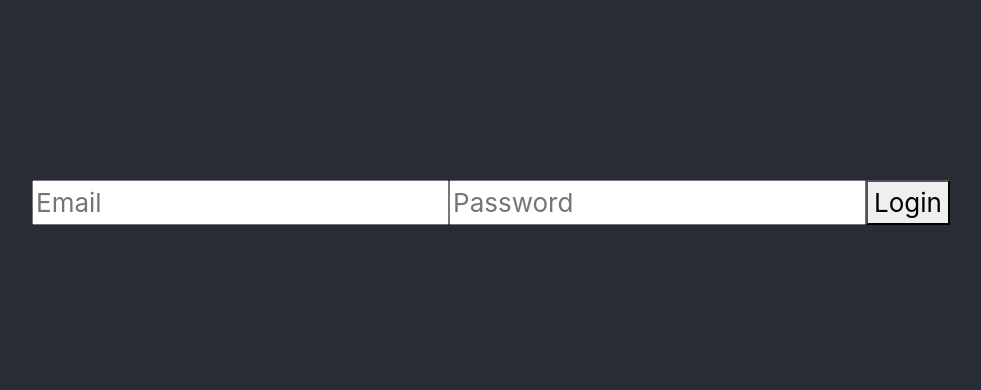
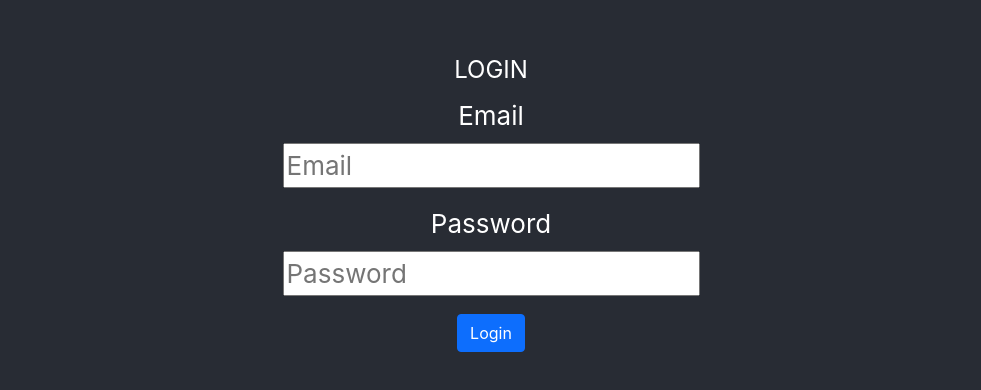
Before and after one commit to Phattharapha/project-react, a React (Create React App) app in the folder projectreact/: page / in a window 1280 px wide. Shown: the part 198-588 px from the top of the page, without its empty margins (149-1130 px from the left). Built offline with nearby package versions, Linux system fonts and the light colour scheme; no server answers.

Commit message:
update login

```diff
--- a/projectreact/src/components/Login.js
+++ b/projectreact/src/components/Login.js
@@ -25,7 +25,6 @@ const Login = ({ setSession }) => {
       })
     }
 
-
   }
 
   const handleUsername = event => {
@@ -38,11 +37,21 @@ const Login = ({ setSession }) => {
 
   return (
     <div>
+      <form>
+      <fieldset>
+      <legend>LOGIN</legend>
+        <div class="mb-3">
+          <label class="form-label">Email </label> <br></br>
+          <input type="email"  placeholder="Email" onChange={handleUsername} />
+        </div>
+        <div class="mb-3">
+          <label class="form-label">Password </label> <br></br>
+          <input type="password" placeholder="Password" onChange={handlePassword}/>
+        </div>
 
-      <input type="email" placeholder="Email" onChange={handleUsername} />
-      <input type="password" placeholder="Password" onChange={handlePassword}/>
-
-      <button type="button" onClick={handleLogin}>Login</button>
+      <button type="button" class="btn btn-primary" onClick={handleLogin}>Login</button>
+      </fieldset>
+      </form>
     </div>
   )
 }
```
